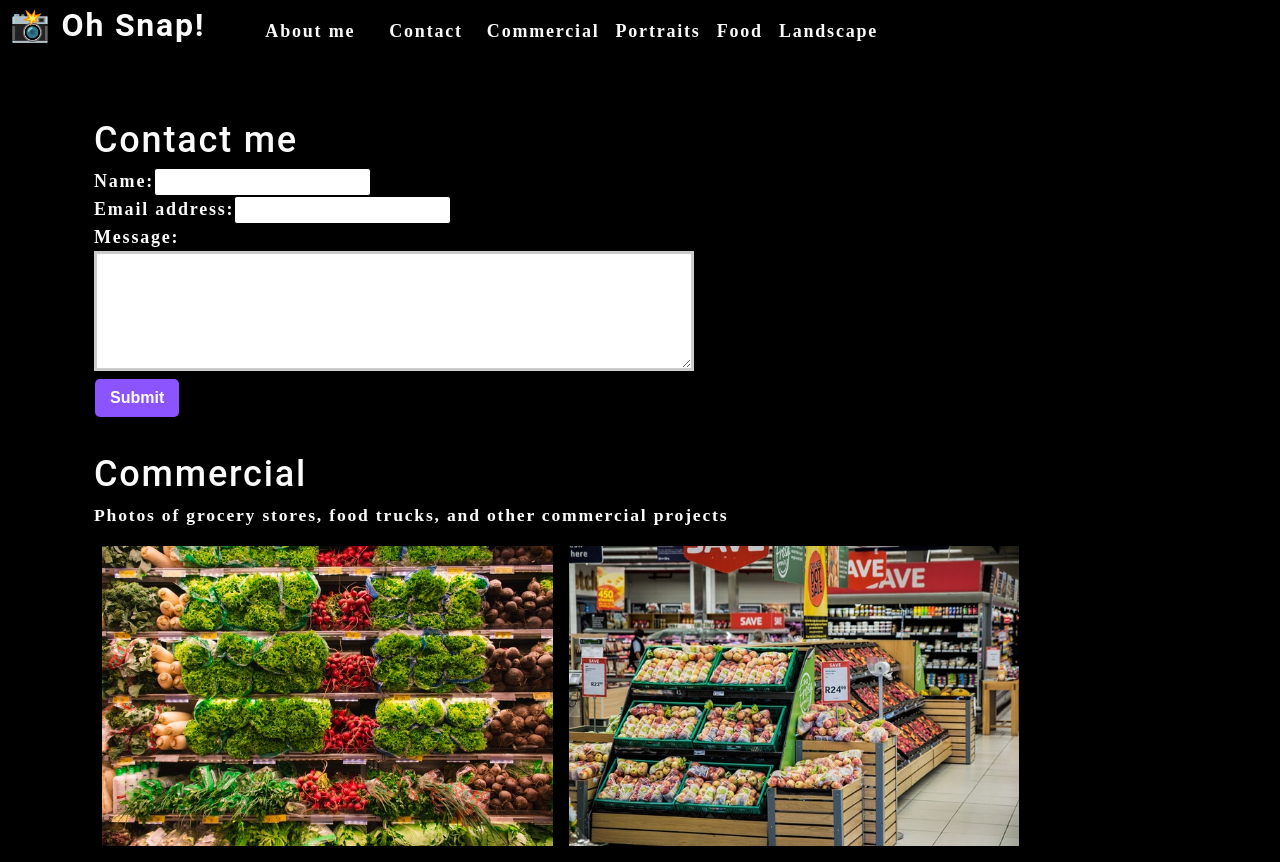
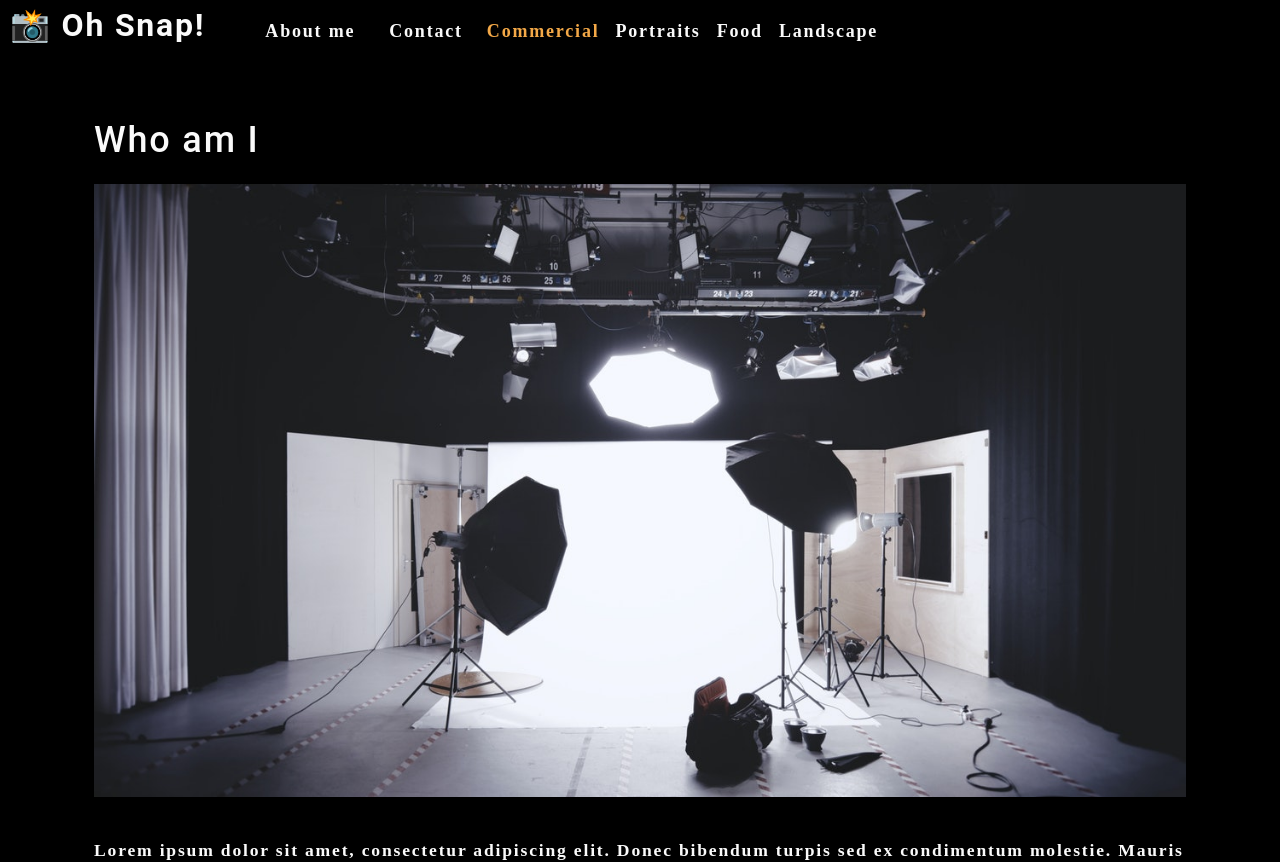
Before and after one commit to WayneEdwards/photo-port, a React (Create React App) app: page / in a window 1280 px wide. Shown: the top 862 px of the page. Built offline with nearby package versions, Linux system fonts and the light colour scheme.

Commit message:
added Contact and updated App.js

```diff
--- a/src/App.js
+++ b/src/App.js
@@ -21,17 +21,29 @@ function App() {
 
   const [currentCategory, setCurrentCategory] = useState(categories[0]);
 
+  const [contactSelected, setContactSelected] = useState(false);
+
   return (
     <div>
       <Nav
         categories={categories}
         setCurrentCategory={setCurrentCategory}
         currentCategory={currentCategory}
+        contactSelected={contactSelected}
+        setContactSelected={setContactSelected}
       ></Nav>
       <main>
-        <ContactForm></ContactForm>
-        <Gallery currentCategory={currentCategory}></Gallery>
-        <About></About>
+        <div>
+          {/* using ternary operator ? and : to conditionally render components */}
+          {!contactSelected ? (
+            <>
+              <About></About>
+              <Gallery currentCategory={currentCategory}></Gallery>
+            </>
+          ) : (
+            <ContactForm></ContactForm>
+          )}
+        </div>
       </main>
     </div>
   );
--- a/src/components/Contact/index.js
+++ b/src/components/Contact/index.js
@@ -1,38 +1,72 @@
 import React, { useState } from "react";
+import { validateEmail } from "../../utils/helpers";
 
 function ContactForm() {
-  const [formState, setformState] = useState({
+  const [formState, setFormState] = useState({
     name: "",
     email: "",
     message: "",
   });
-
+  const [errorMessage, setErrorMessage] = useState("");
   <input type="email" name="email" defaultValue={formState.name} />;
   const { name, email, message } = formState;
 
   function handleChange(e) {
-      setformState({...formState, [e.target.name]: e.target.value })
+    if (e.target.name === "email") {
+      const isValid = validateEmail(e.target.value);
+      // isValid conditional statement
+      if (!isValid) {
+        setErrorMessage("Your email is invalid.");
+      } else {
+        setErrorMessage("");
+      }
+    } else {
+      if (!e.target.value.length) {
+        setErrorMessage(`${e.target.name} is required.`);
+      } else {
+        setErrorMessage("");
+      }
+    }
   }
 
   function handleSubmit(e) {
     e.preventDefault();
-    console.log(formState);
+    if (!errorMessage) {
+      setFormState({ [e.target.name]: e.target.value });
+    }
+    console.log("Form", formState);
   }
+
   return (
     <section>
       <h1>Contact me</h1>
       <form id="contact-form" onSubmit={handleSubmit}>
         <div>
           <label htmlFor="name">Name:</label>
-          <input type="text" defaultValue={name} onChange={handleChange} name="name" />
+          <input
+            type="text"
+            defaultValue={name}
+            onBlur={handleChange}
+            name="name"
+          />
         </div>
         <div>
           <label htmlFor="email">Email address:</label>
-          <input type="email" defaultValue={email} onChange={handleChange} name="email" />
+          <input
+            type="email"
+            defaultValue={email}
+            onBlur={handleChange}
+            name="email"
+          />
         </div>
         <div>
           <label htmlFor="message">Message:</label>
-          <textarea name="message"  defaultValue={message} onChange={handleChange} rows="5" />
+          <textarea
+            name="message"
+            defaultValue={message}
+            onBlur={handleChange}
+            rows="5"
+          />
         </div>
         <button type="submit">Submit</button>
       </form>
--- a/src/components/Nav/index.js
+++ b/src/components/Nav/index.js
@@ -1,4 +1,4 @@
-import React from "react";
+import React, { useEffect}from "react";
 import { capitalizeFirstLetter } from "../../utils/helpers";
 
 
@@ -7,12 +7,16 @@ function Nav(props) {
     categories = [],
     setCurrentCategory,
     currentCategory,
+    contactSelected,
+    setContactSelected
   } = props;
 
-  const handleClick = (item) => {
-    console.log(item);
-    return item;
-  };
+   // useEffect hook takes in a callback function as its first argument and an array with a single element as its second
+    // the second argument directs the hook to re-render the component on changes to the value of this state. In other words, if currentCategory changes now, the component will re-render so that the change in document.title will be visible to the user.
+    useEffect(
+      () => {document.title = capitalizeFirstLetter(currentCategory.name);}, [currentCategory]);
+
+
 
   return (
     <header className="flex-row px-1">
@@ -24,23 +28,24 @@ function Nav(props) {
       <nav>
         <ul className="flex-row">
           <li className="mx-2">
-            <a data-testid="about" href="#about">
+            <a data-testid="about" href="#about" onClick={() => setContactSelected(false)}>
               About me
             </a>
           </li>
           <li className="mx-2">
-            <span onClick={() => handleClick('Contact')}>Contact</span>
+            <span onClick={() => setContactSelected(true)}>Contact</span>
           </li>
           {categories.map((category) => (
             <li
               className={`mx-1 ${
-                currentCategory.name === category.name
+                currentCategory.name === category.name && !contactSelected && `navActive`
                 }`}
               key={category.name}
             >
               <span
                 onClick={() => {
-                  setCurrentCategory(category)
+                  setCurrentCategory(category);
+                  setContactSelected(false);
                 }}
               >
                 {capitalizeFirstLetter(category.name)}
```
Also changed, not shown: 1 other file (tests, documents, lock files or other folders).
